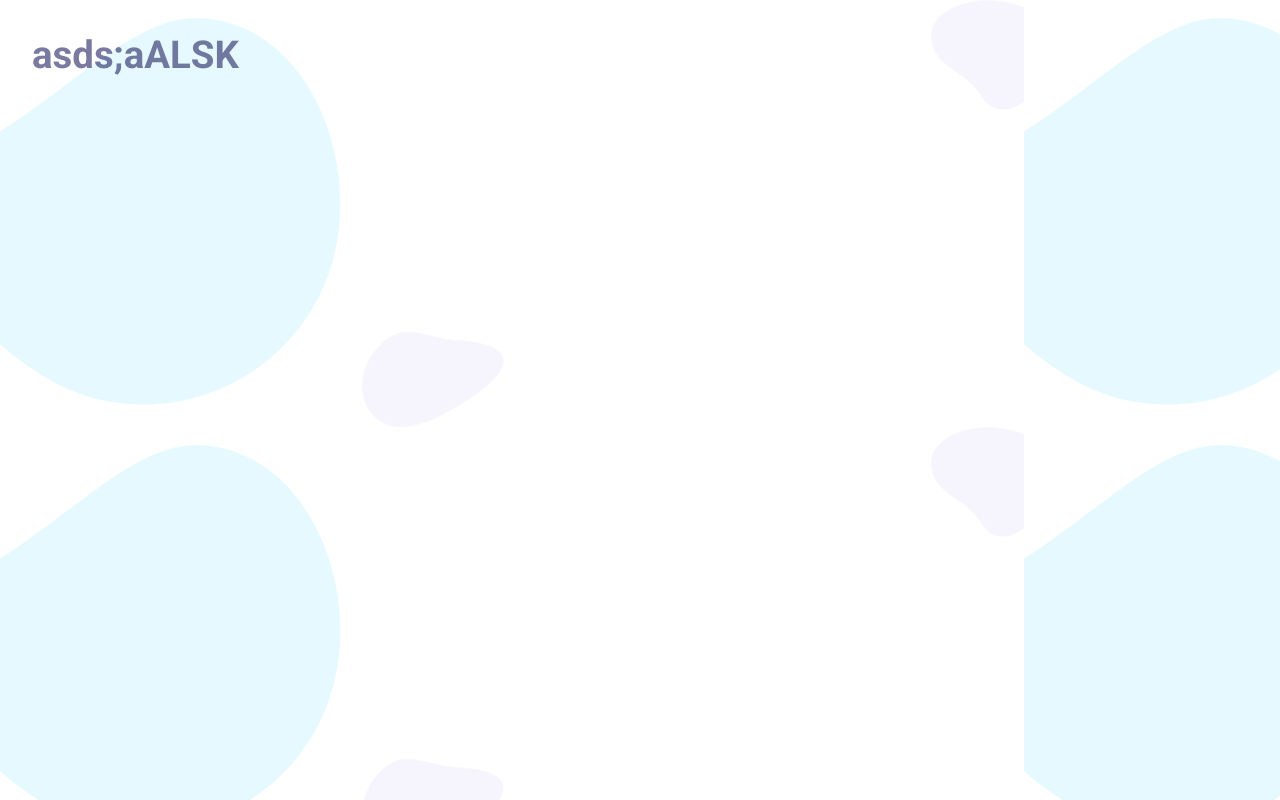
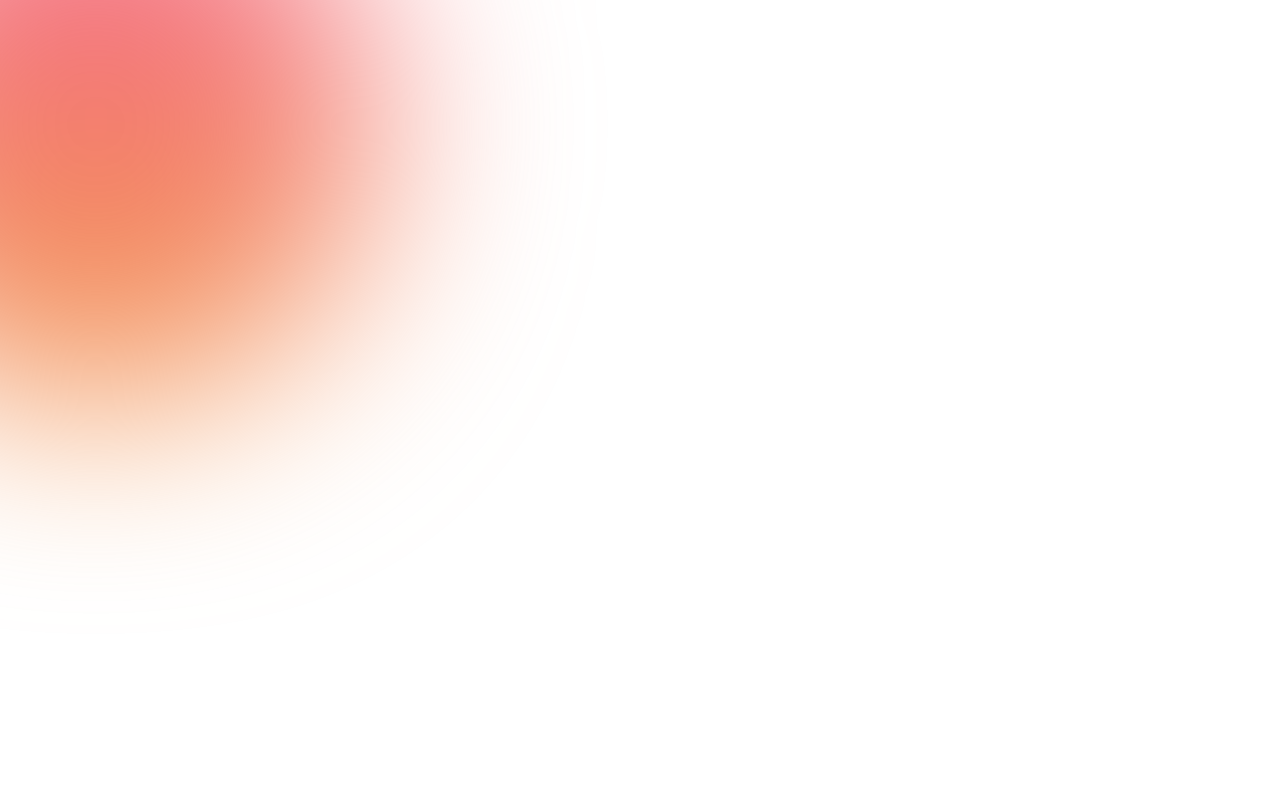
Before and after one commit to tonandton/expense-track, a React (Create React App) app in the folder frontend/: page / in a window 1280 px wide. Built offline with nearby package versions, Linux system fonts and the light colour scheme.

Commit message:
update bg style

```diff
--- a/frontend/src/App.js
+++ b/frontend/src/App.js
@@ -1,20 +1,21 @@
 import styled from "styled-components";
 import bg from "./img/bg.png";
+import Orb from "./components/Orb/Orb";
 import { MainLayout } from "./styles/Layout";
 
 function App() {
   return (
     <AppStyled bg={bg} className="App">
-      <MainLayout>
-        <h1>asds;aALSK</h1>
-      </MainLayout>
+      <Orb />
+      <MainLayout></MainLayout>
     </AppStyled>
   );
 }
 
 const AppStyled = styled.div`
   height: 100vh;
-  background-image: url(${(props) => props.bg});
+  /* background-image: url(${(props) => props.bg}); */
+  position: relative;
 `;
 
 export default App;
--- /dev/null
+++ b/frontend/src/components/Orb/Orb.js
@@ -0,0 +1,31 @@
+import React from "react";
+import styled, { keyframes } from "styled-components";
+
+function Orb() {
+  const moveOrb = keyframes`
+  0% {
+     transform: translate(0, 0);
+  }
+  50% {
+     transform: translate(400px, 500px);
+  }
+  100% {
+     transform: translate(0,0);
+  }
+     `;
+  const OrbStyled = styled.div`
+    width: 70vh;
+    height: 70vh;
+    position: absolute;
+    border-radius: 50%;
+    margin-left: -37vh;
+    margin-top: -37vh;
+    background: linear-gradient(180deg, #f56692 0%, #f2994a 100%);
+    filter: blur(100px);
+    animation: ${moveOrb} 7s alternate linear infinite;
+  `;
+
+  return <OrbStyled></OrbStyled>;
+}
+
+export default Orb;
```
